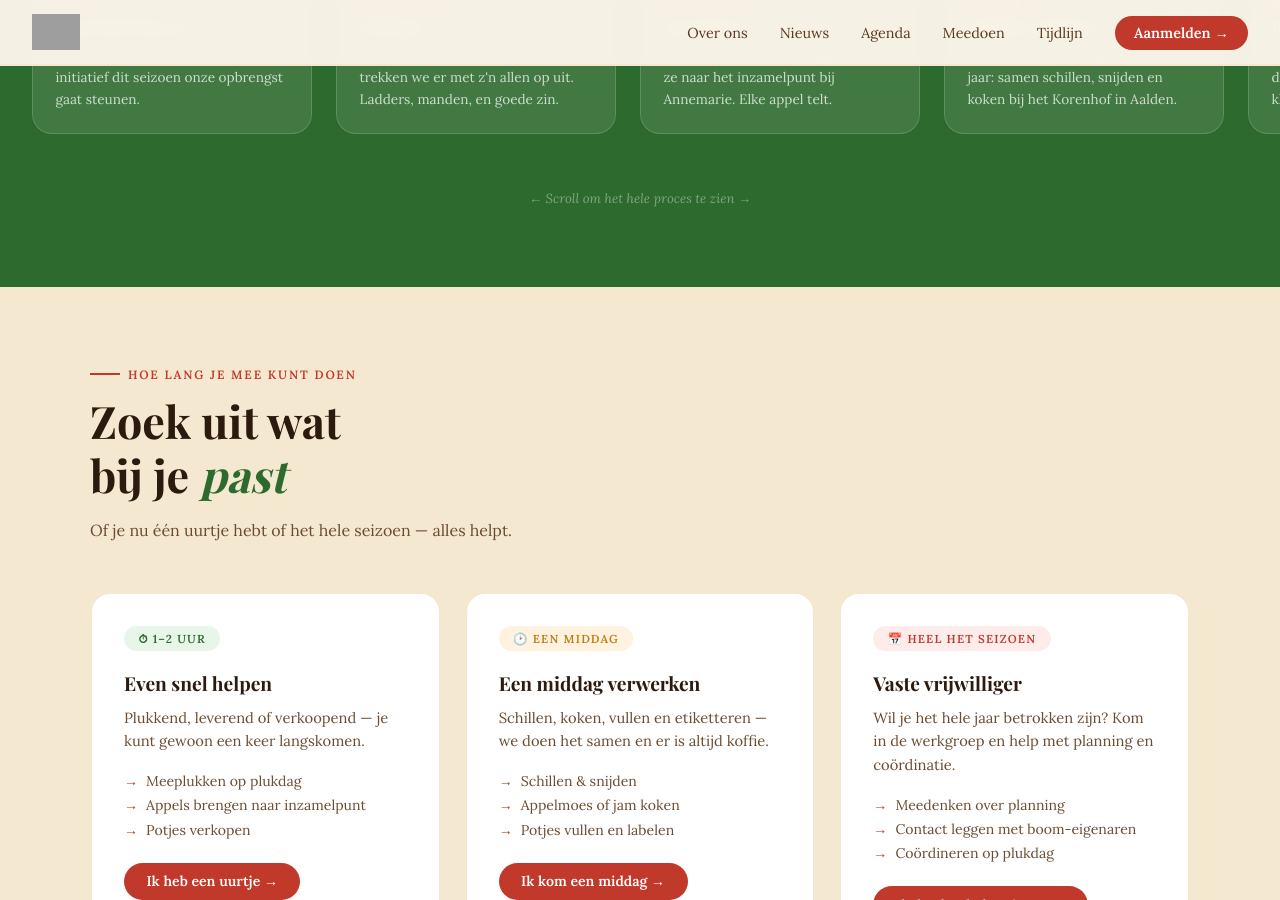
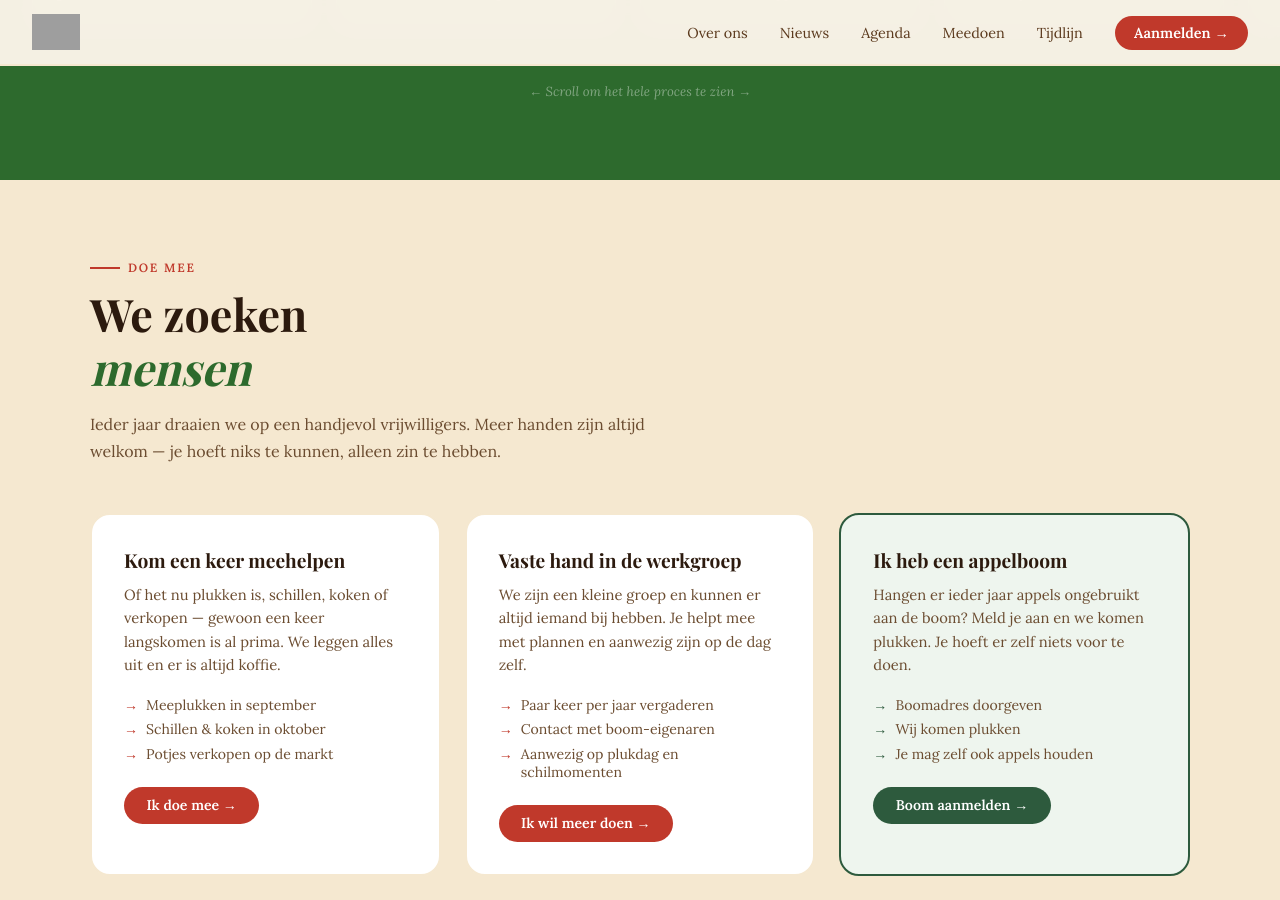
Before and after one commit to PlukenDeel/Pluk-en-Deel-2, a Jekyll site: the page built from index.html, in a window 1280 px wide and 900 px high, scrolled down 3933 px. Built offline with Jekyll 4.4.1, drawn with Linux system fonts in a browser that asks for light colours; some web fonts are replaced; some of the changed text lies outside the part shown; grey boxes are pictures that could not be loaded.

Commit message:
Teksten vereenvoudigd, meedoen-sectie herschreven
Minder marketing, directer taalgebruik. Vrijwilligersoproep
eerlijker en concreter. Tijdgestuurde HR-kaarten vervangen
door drie eenvoudige blokken.

Co-Authored-By: Claude Sonnet 4.6 <noreply@anthropic.com>

```diff
--- a/index.html
+++ b/index.html
@@ -30,7 +30,7 @@ layout: default
 <!-- IMPACT DASHBOARD -->
 <section class="impact fade-in" id="impact" aria-labelledby="impact-titel">
   <div class="container">
-    <p class="section-label" aria-hidden="true">Wat we bereikt hebben</p>
+    <p class="section-label" aria-hidden="true">In tien jaar tijd</p>
     <h2 class="section-title" id="impact-titel">Tien jaar<br><em>oogsten</em></h2>
     <div class="impact-grid">
       <div class="impact-kaart">
@@ -63,10 +63,9 @@ layout: default
     <div class="over-grid">
       <div class="over-text">
         <p class="section-label" aria-hidden="true">Hoe het werkt</p>
-        <h2 class="section-title" id="over-titel">Appels plukken,<br><em>verwerken, steunen</em></h2>
+        <h2 class="section-title" id="over-titel">Van appel<br><em>tot goed doel</em></h2>
         <p>In Zweeloo en Aalden hangen veel appelbomen vol fruit dat niemand plukt. We organiseren plukdagen om die appels op te halen.</p>
         <p>We schillen ze, koken ze tot moes en jam, en verkopen die. De opbrengst gaat naar een lokaal goed doel dat we samen kiezen.</p>
-        <p>Iedereen kan helpen, hoe je ook maar wilt. Je kunt meedoen met plukken, verwerken, verkopen, of gewoon een idee aanleveren voor het goed doel.</p>
       </div>
       <div>
         <div class="over-card">
@@ -110,7 +109,7 @@ layout: default
   <div class="container">
     <p class="section-label" aria-hidden="true">Wanneer</p>
     <h2 class="section-title" id="agenda-titel">Agenda <em>{{ site.data.algemeen.seizoen }}</em></h2>
-    <p style="color:var(--tekst-zacht);max-width:560px;margin-top:.5rem;line-height:1.7;">Zet de data vast in je agenda! Iedereen is welkom.</p>
+    <p style="color:var(--tekst-zacht);max-width:560px;margin-top:.5rem;line-height:1.7;">Exacte data volgen — houd deze pagina in de gaten.</p>
     <div class="agenda-grid">
       {% for kaart in site.data.agenda.items %}
       {% assign laatste_datum = kaart.datums | last %}
@@ -181,61 +180,46 @@ layout: default
   <p class="tijdlijn-hint" aria-hidden="true">← Scroll om het hele proces te zien →</p>
 </section>
 
-<!-- MICRO-VOLUNTEERING -->
+<!-- MEEDOEN -->
 <section class="micro fade-in" id="meedoen" aria-labelledby="micro-titel">
   <div class="container">
-    <p class="section-label" aria-hidden="true">Hoe lang je mee kunt doen</p>
-    <h2 class="section-title" id="micro-titel">Zoek uit wat<br>bij je <em>past</em></h2>
-    <p style="color:var(--tekst-zacht);max-width:560px;margin-top:.5rem;line-height:1.7;">Of je nu één uurtje hebt of het hele seizoen — alles helpt.</p>
+    <p class="section-label" aria-hidden="true">Doe mee</p>
+    <h2 class="section-title" id="micro-titel">We zoeken<br><em>mensen</em></h2>
+    <p style="color:var(--tekst-zacht);max-width:560px;margin-top:.5rem;line-height:1.7;">Ieder jaar draaien we op een handjevol vrijwilligers. Meer handen zijn altijd welkom — je hoeft niks te kunnen, alleen zin te hebben.</p>
     <div class="micro-grid">
 
       <div class="micro-kaart">
-        <span class="micro-badge snel">⏱ 1–2 uur</span>
-        <h3>Even snel helpen</h3>
-        <p>Plukkend, leverend of verkoopend — je kunt gewoon een keer langskomen.</p>
+        <h3>Kom een keer meehelpen</h3>
+        <p>Of het nu plukken is, schillen, koken of verkopen — gewoon een keer langskomen is al prima. We leggen alles uit en er is altijd koffie.</p>
         <ul class="micro-taken">
-          <li>Meeplukken op plukdag</li>
-          <li>Appels brengen naar inzamelpunt</li>
-          <li>Potjes verkopen</li>
+          <li>Meeplukken in september</li>
+          <li>Schillen &amp; koken in oktober</li>
+          <li>Potjes verkopen op de markt</li>
         </ul>
-        <a href="#aanmelden" class="micro-cta">Ik heb een uurtje →</a>
+        <a href="#aanmelden" class="micro-cta">Ik doe mee →</a>
       </div>
 
       <div class="micro-kaart">
-        <span class="micro-badge middag">🕑 Een middag</span>
-        <h3>Een middag verwerken</h3>
-        <p>Schillen, koken, vullen en etiketteren — we doen het samen en er is altijd koffie.</p>
+        <h3>Vaste hand in de werkgroep</h3>
+        <p>We zijn een kleine groep en kunnen er altijd iemand bij hebben. Je helpt mee met plannen en aanwezig zijn op de dag zelf.</p>
         <ul class="micro-taken">
-          <li>Schillen &amp; snijden</li>
-          <li>Appelmoes of jam koken</li>
-          <li>Potjes vullen en labelen</li>
+          <li>Paar keer per jaar vergaderen</li>
+          <li>Contact met boom-eigenaren</li>
+          <li>Aanwezig op plukdag en schilmomenten</li>
         </ul>
-        <a href="#aanmelden" class="micro-cta">Ik kom een middag →</a>
-      </div>
-
-      <div class="micro-kaart">
-        <span class="micro-badge seizoen">📅 Heel het seizoen</span>
-        <h3>Vaste vrijwilliger</h3>
-        <p>Wil je het hele jaar betrokken zijn? Kom in de werkgroep en help met planning en coördinatie.</p>
-        <ul class="micro-taken">
-          <li>Meedenken over planning</li>
-          <li>Contact leggen met boom-eigenaren</li>
-          <li>Coördineren op plukdag</li>
-        </ul>
-        <a href="#aanmelden" class="micro-cta">Ik doe het hele seizoen →</a>
+        <a href="#aanmelden" class="micro-cta">Ik wil meer doen →</a>
       </div>
 
       <div class="micro-kaart boom-kaart">
-<span class="micro-badge boom">🌳 Heb je een boom</span>
-<h3>Boom aanmelden</h3>
-<p>We zijn altijd op zoek naar appelbomen in Zweeloo en Aalden die we mogen plukken. Staat er eentje bij jou in de tuin?</p>
-<ul class="micro-taken">
-<li>Je boom aanmelden</li>
-<li>Adres doorgeven</li>
-<li>Wij nemen contact op om te plukken</li>
-</ul>
-<a href="#aanmelden" class="micro-cta">Ik heb een boom →</a>
-</div>
+        <h3>Ik heb een appelboom</h3>
+        <p>Hangen er ieder jaar appels ongebruikt aan de boom? Meld je aan en we komen plukken. Je hoeft er zelf niets voor te doen.</p>
+        <ul class="micro-taken">
+          <li>Boomadres doorgeven</li>
+          <li>Wij komen plukken</li>
+          <li>Je mag zelf ook appels houden</li>
+        </ul>
+        <a href="#aanmelden" class="micro-cta">Boom aanmelden →</a>
+      </div>
 
     </div>
   </div>
@@ -246,7 +230,7 @@ layout: default
   <div class="container">
     <p class="section-label" aria-hidden="true">De mensen erachter</p>
     <h2 class="section-title" id="werkgroep-titel">Werkgroep <em>{{ site.data.algemeen.seizoen }}</em></h2>
-    <p style="color:var(--tekst-zacht);margin-top:.5rem;line-height:1.7;max-width:500px;">Een geweldige groep vrijwilligers uit Zweeloo en Aalden.</p>
+    <p style="color:var(--tekst-zacht);margin-top:.5rem;line-height:1.7;max-width:500px;">Een stel mensen uit Zweeloo en Aalden die dit al jaren samen doen.</p>
     <ul class="namen-grid" aria-label="Werkgroepleden">
       {% for lid in site.data.werkgroep.leden %}
       <li class="naam-chip">{{ lid }}</li>
@@ -262,8 +246,8 @@ layout: default
       <div class="aanmeld-uitleg">
         <p class="section-label" aria-hidden="true">Doe mee</p>
         <h2 class="section-title" id="aanmeld-titel">Meld je <br><em>aan</em></h2>
-        <p>Vertel ons wat je kunt en wilt doen. We nemen contact op met meer info.</p>
-        <p>Heb je een appelboom? Vul het adres in bij de opmerkingen.</p>
+        <p>Vul je naam en e-mailadres in, vink aan wat je leuk lijkt. We nemen contact op.</p>
+        <p>Heb je een appelboom? Zet het adres in de opmerkingen.</p>
         <p>Vragen? Mail <a href="mailto:{{ site.data.algemeen.email }}"><strong>{{ site.data.algemeen.email }}</strong></a>.</p>
       </div>
       <div class="aanmeld-form">
```
Also changed, not shown: other parts of index.html (+1 -1 lines).
